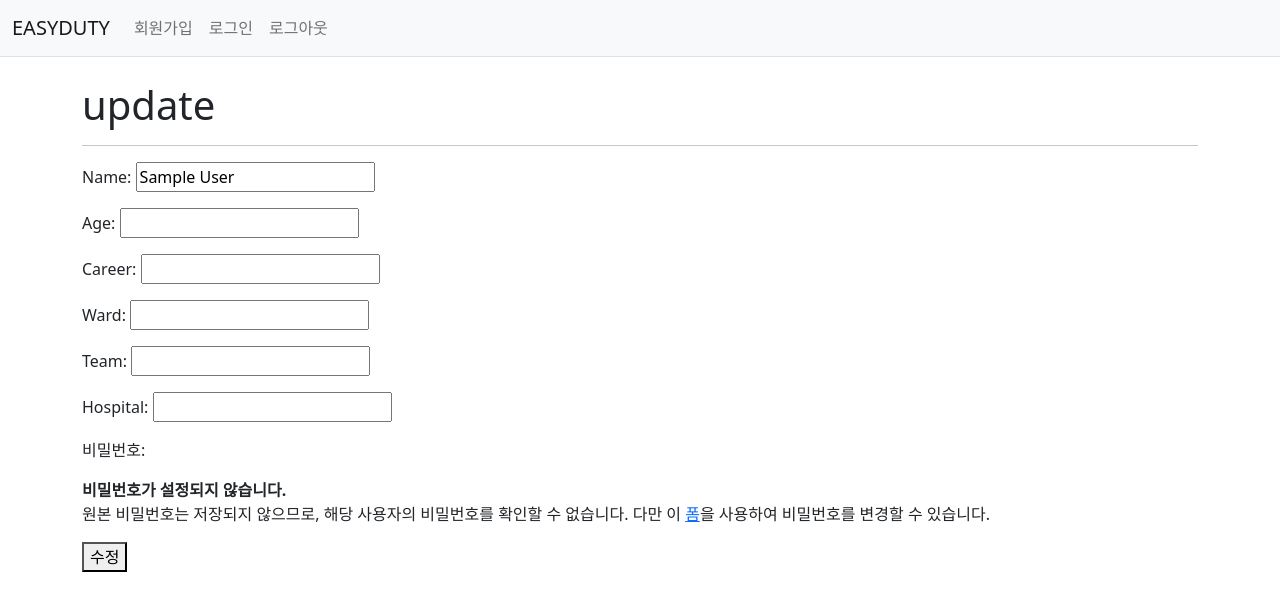
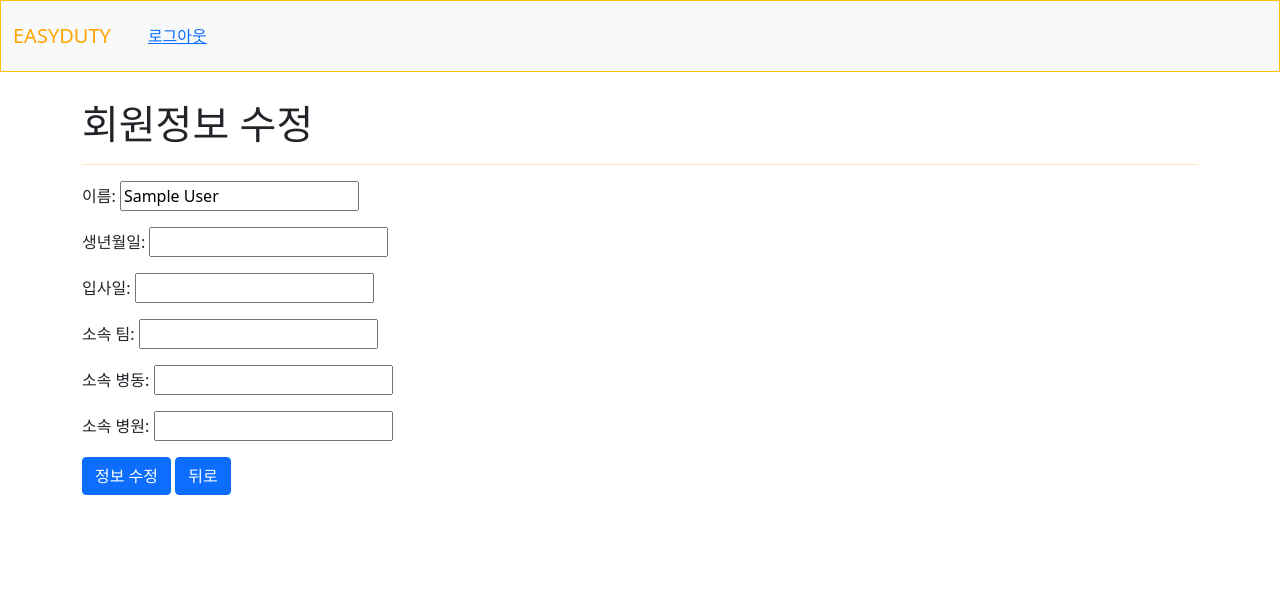
Before and after one commit to EasyDuty/Web, a Django app: page /accounts/update/ in a window 1280 px wide. Shown: the top 611 px of the page. Run offline with Django 3.2, Linux system fonts and the light colour scheme; the visitor is signed in with stand-in values (Sample User, id 1).

Commit message:
accounts templates ver1.1
change update form, change navbar output, comments

```diff
--- a/accounts/templates/accounts/signup.html
+++ b/accounts/templates/accounts/signup.html
@@ -16,7 +16,7 @@
     <p>소속 팀: {{ form.team }}</p>
     <p>소속 병동: {{ form.ward }}</p>
     <p>소속 병원: {{ form.hospital }}</p>
-    <button type="submit" class="btn btn-primary">회원가입</button>
+    <button type="submit" class="btn btn-warning">회원가입</button>
   </form>
   <button type="button" class="btn btn-primary hBack">뒤로</button>
 {% endblock content %}
--- a/accounts/templates/accounts/update.html
+++ b/accounts/templates/accounts/update.html
@@ -1,13 +1,19 @@
 {% extends 'base.html' %}
 
-
 {% block content %}
-<h1>update</h1>
-<hr>
-<form action=""method='POST'>
-{% csrf_token %}
-{{ form.as_p }}
-<button>수정</button>
-</form>
-
+  <h1>회원정보 수정</h1>
+  <hr>
+  <form action="{% url 'accounts:signup' %}" method="POST" class="d-inline">
+    {% csrf_token %}
+    <p>이름: {{ form.name }}</p>
+    {% comment %} 나이가 아닌 생년월일을 기록하여 나이 계산 필요 {% endcomment %}
+    <p>생년월일: {{ form.age }}</p>
+    {% comment %} 경력이 아닌 입사일(or 입사년도)을 기록하여 경력 계산 필요 {% endcomment %}
+    <p>입사일: {{ form.career }}</p>
+    <p>소속 팀: {{ form.team }}</p>
+    <p>소속 병동: {{ form.ward }}</p>
+    <p>소속 병원: {{ form.hospital }}</p>
+    <button type="submit" class="btn btn-primary">정보 수정</button>
+  </form>
+  <button type="button" class="btn btn-primary hBack">뒤로</button>
 {% endblock content %}
--- a/accounts/urls.py
+++ b/accounts/urls.py
@@ -10,3 +10,4 @@ urlpatterns = [
     path('update/', views.update, name='update'),
 
 ]
+# 프로필 url 필요
--- a/accounts/views.py
+++ b/accounts/views.py
@@ -53,6 +53,7 @@ def delete(request):
 
 @require_http_methods(['GET', 'POST'])
 def update(request):
+    # 인증한 사용자만 접근하도록 바꿔야 함
     if request.method == 'POST':
         form = NurseChangeForm(request.POST, instance=request.user)
         if form.is_valid():
@@ -64,3 +65,6 @@ def update(request):
         'form': form,
     }
     return render(request, 'accounts/update.html', context)
+
+
+# 프로필 함수 필요
--- a/calendars/views.py
+++ b/calendars/views.py
@@ -6,6 +6,7 @@ from .forms import ApplyOffForm
 
 @require_safe
 def main(request):
+    # 인증되어 있지 않다면 로그인 창으로 유도
     context = {
 
     }
--- a/templates/base.html
+++ b/templates/base.html
@@ -6,31 +6,46 @@
   <meta name="viewport" content="width=device-width, initial-scale=1.0">
   <link href="https://cdn.jsdelivr.net/npm/bootstrap@5.1.3/dist/css/bootstrap.min.css" rel="stylesheet" integrity="sha384-1BmE4kWBq78iYhFldvKuhfTAU6auU8tT94WrHftjDbrCEXSU1oBoqyl2QvZ6jIW3" crossorigin="anonymous">
   <title>EASY DUTY</title>
+  <style>
+    hr {
+      background-color: orange;
+    }
+  </style>
 </head>
 <body>
-  <nav class="navbar navbar-expand-lg navbar-light bg-light border-bottom">
+  <nav class="navbar navbar-expand-lg navbar-light bg-light border-bottom border border-warning fixed-top">
     <div class="container-fluid">
-      <a class="navbar-brand" href="#">EASYDUTY</a>
-      <button class="navbar-toggler" type="button" data-bs-toggle="collapse" data-bs-target="#navbarNav" aria-controls="navbarNav" aria-expanded="false" aria-label="Toggle navigation">
+      <a class="navbar-brand" href="{% url 'calendars:main' %}" style="color: orange;">EASYDUTY</a>
+      <button class="navbar-toggler" type="button" data-bs-toggle="collapse" data-bs-target="#navbarNav" aria-controls="navbarNav" aria-expanded="false" aria-label="Toggle navigation" style="background: orange;">
         <span class="navbar-toggler-icon"></span>
       </button>
       <div class="collapse navbar-collapse" id="navbarNav">
         <ul class="navbar-nav">
+          {% if user.is_authenticated %}
+            {% comment %} 프로필 페이지 만들어지면 활성화 {% endcomment %}
+            {% comment %} <li class="nav-item">
+              <a class="nav-link" href="{% url 'accounts:profile' %}">{{ user }}</a>님
+            </li> {% endcomment %}
+            <li class="nav-item">
+              <form class="nav-link" action="{% url 'accounts:logout' %}" method="POST">
+                {% csrf_token %}
+                <button class="btn btn-link">로그아웃</button>
+              </form>
+            </li>
+          {% else %}
             <li class="nav-item">
               <a class="nav-link" href="{% url 'accounts:signup' %}">회원가입</a>
             </li>
             <li class="nav-item">
               <a class="nav-link" aria-current="page" href="{% url 'accounts:login' %}">로그인</a>
             </li>
-          <li class="nav-item">
-            <a class="nav-link" href="{% url 'accounts:logout' %}">로그아웃</a>
-          </li>
+          {% endif %}
         </ul>
       </div>
     </div>
   </nav>
 
-  <div class="container mt-4">
+  <div class="container" style="margin-top: 100px;">
     {% block content %}
 
     {% endblock content %}
```
Also changed, not shown: accounts/templates/accounts/profile.html (added, +8 -0 lines). Lines whose indentation alone changed are shown as unchanged.
